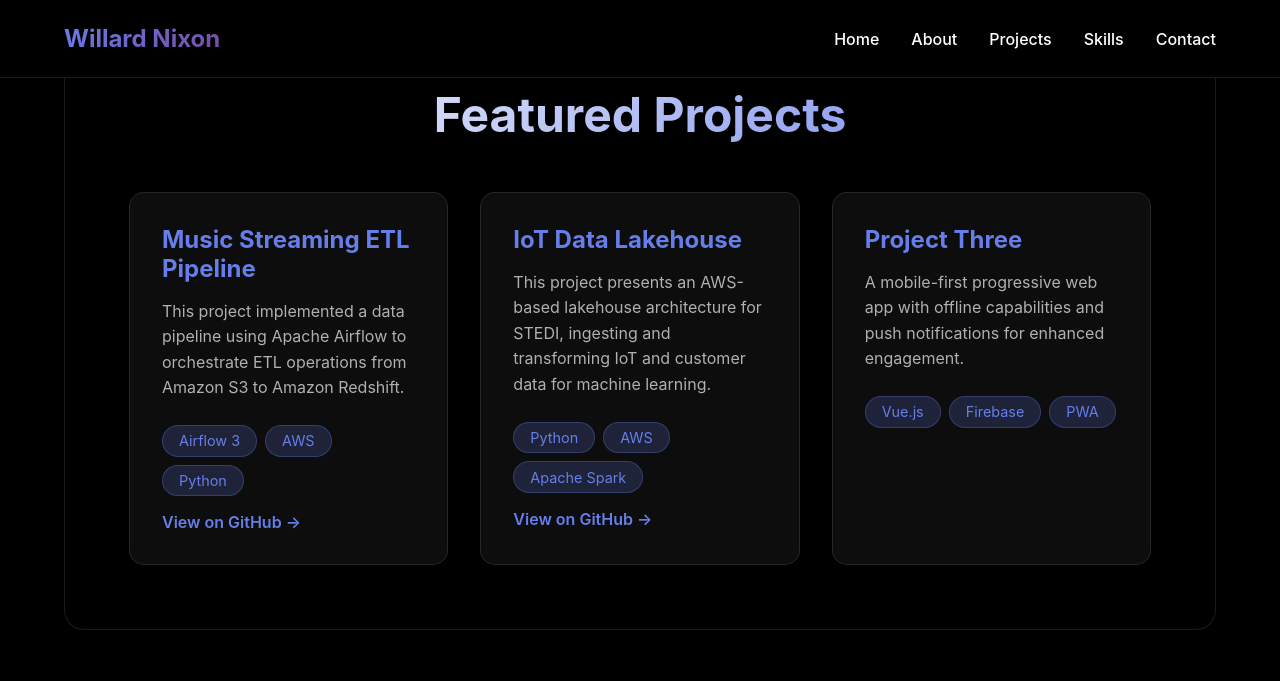
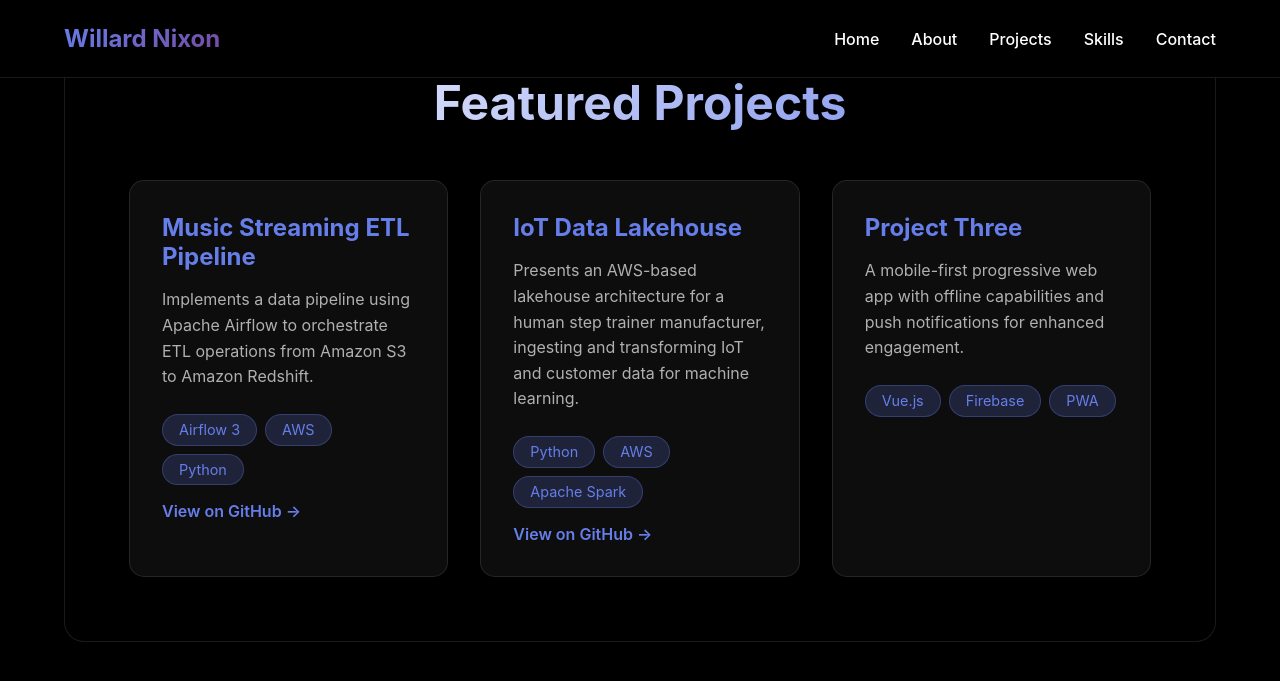
Before and after one commit to Willard-nt/willard-nt.github.io, a Jekyll site: the page built from index.md, in a window 1280 px wide and 900 px high, scrolled down 1925 px. Shown: the top 681 px of the window. Built offline with Jekyll 4.4.1, drawn with Linux system fonts in a browser that asks for light colours.

Commit message:
Update index.md

```diff
--- a/index.md
+++ b/index.md
@@ -35,7 +35,7 @@ title: Home
             <div class="grid grid-3">
                 <div class="card">
                     <h3>Music Streaming ETL Pipeline</h3>
-                    <p>This project implemented a data pipeline using Apache Airflow to orchestrate ETL operations from Amazon S3 to Amazon Redshift.</p>
+                    <p>Implements a data pipeline using Apache Airflow to orchestrate ETL operations from Amazon S3 to Amazon Redshift.</p>
                     <div class="tags">
                         <span class="tag">Airflow 3</span>
                         <span class="tag">AWS</span>
@@ -47,7 +47,7 @@ title: Home
                 </div>
                 <div class="card">
                     <h3>IoT Data Lakehouse</h3>
-                    <p>This project presents an AWS-based lakehouse architecture for STEDI, ingesting and transforming IoT and customer data for machine learning.</p>
+                    <p>Presents an AWS-based lakehouse architecture for a human step trainer manufacturer, ingesting and transforming IoT and customer data for machine learning.</p>
                     <div class="tags">
                         <span class="tag">Python</span>
                         <span class="tag">AWS</span>
```
